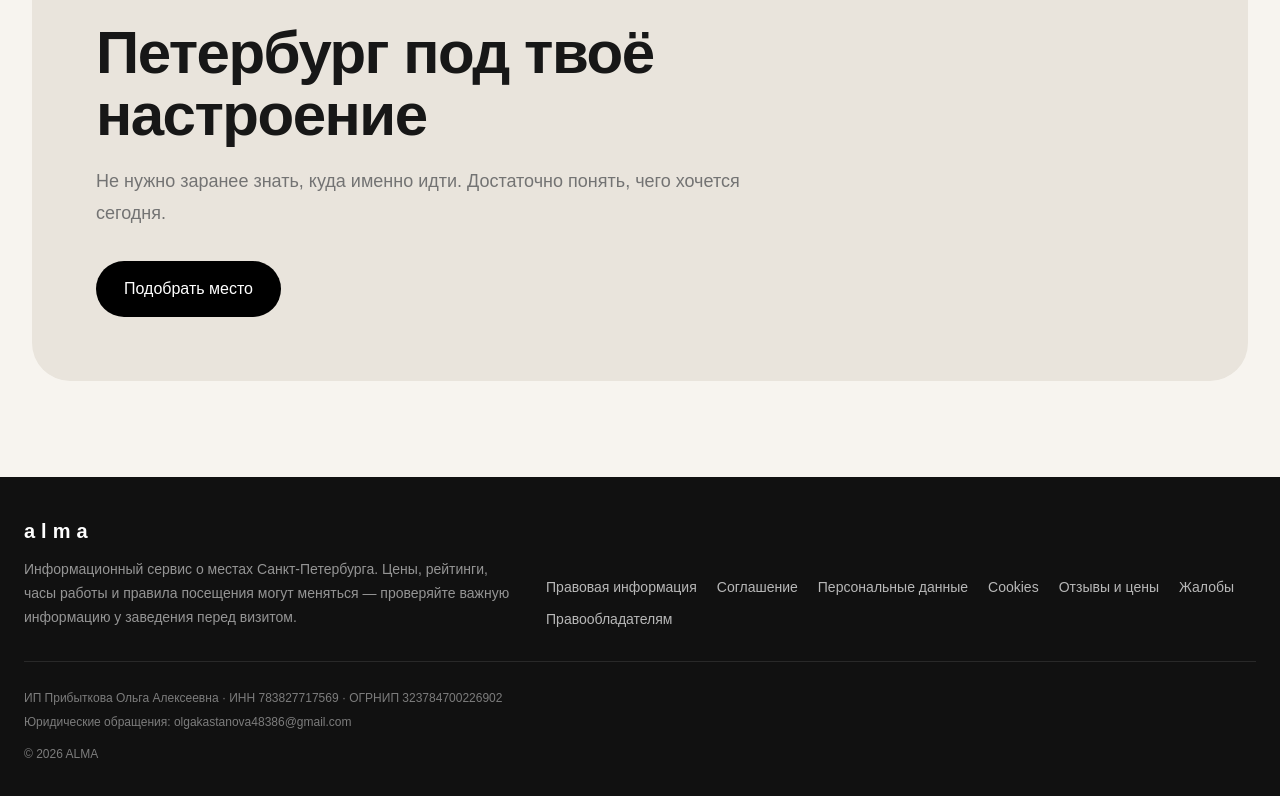
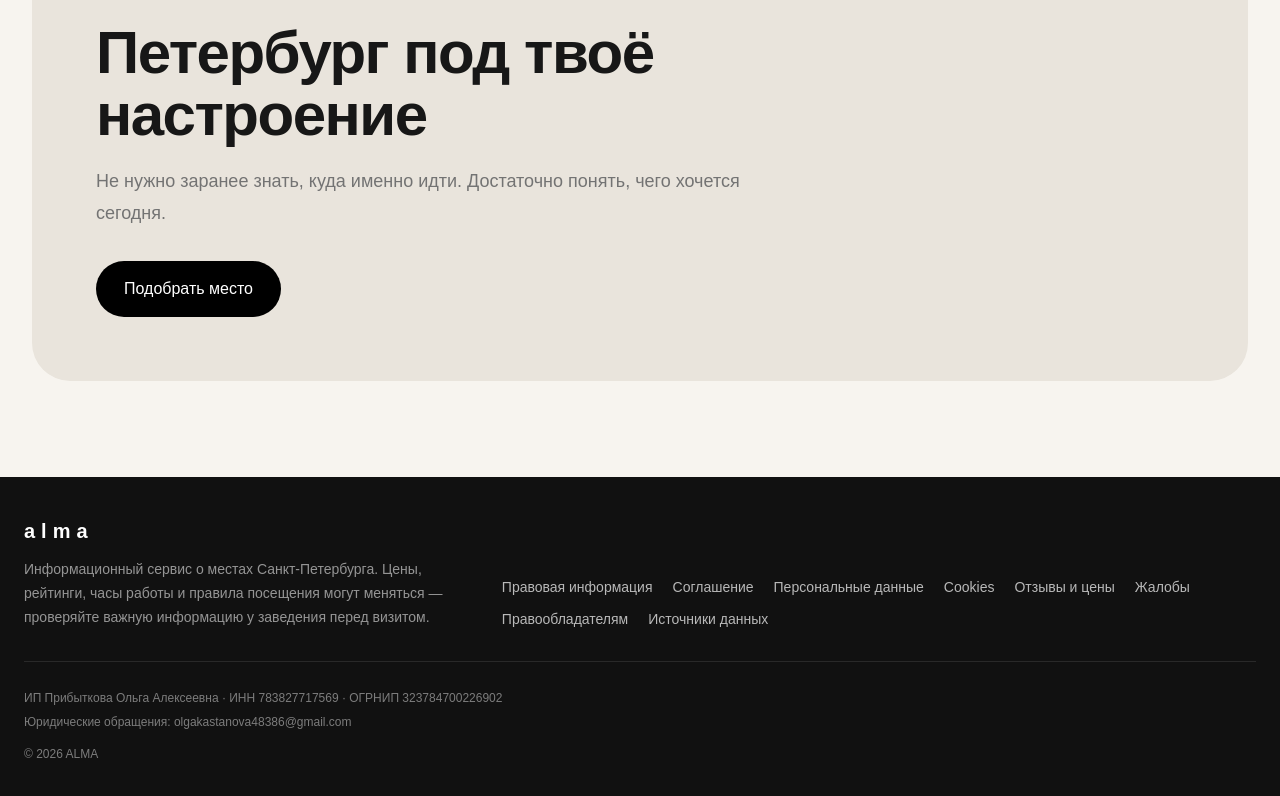
Before and after one commit to olgakastanova48386-dotcom/alma, a Next.js app: page / in a window 1280 px wide. Shown: the part 2946-3742 px from the top of the page. Built offline with nearby package versions, Linux system fonts and the light colour scheme; no server answers.

Commit message:
Add data sources link to legal footer

```diff
--- a/components/LegalFooter.tsx
+++ b/components/LegalFooter.tsx
@@ -22,6 +22,7 @@ export default function LegalFooter() {
             <Link href="/legal/reviews" className="hover:text-white transition">Отзывы и цены</Link>
             <Link href="/legal/complaints" className="hover:text-white transition">Жалобы</Link>
             <Link href="/legal/rightsholders" className="hover:text-white transition">Правообладателям</Link>
+            <Link href="/legal/data-sources" className="hover:text-white transition">Источники данных</Link>
           </nav>
         </div>
 
```
